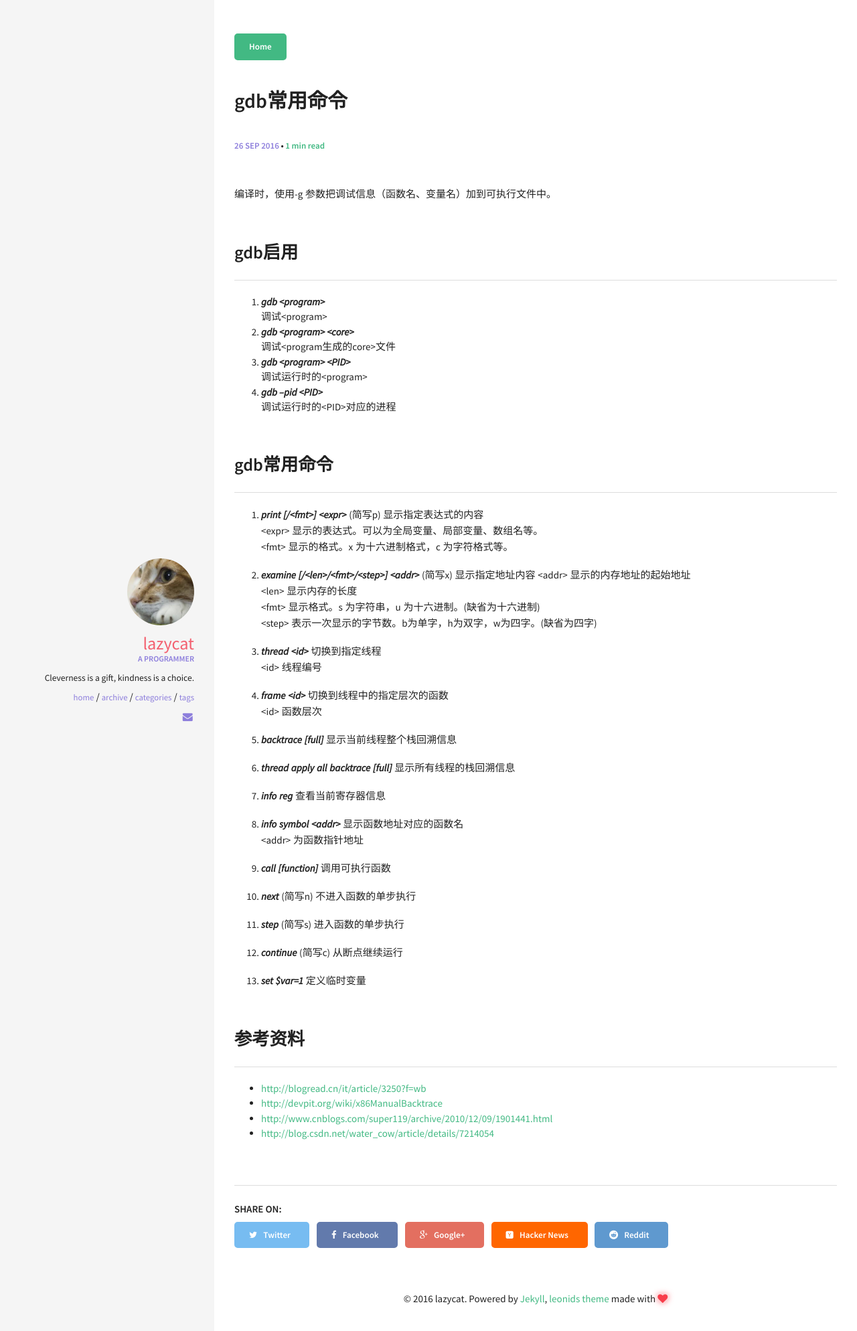
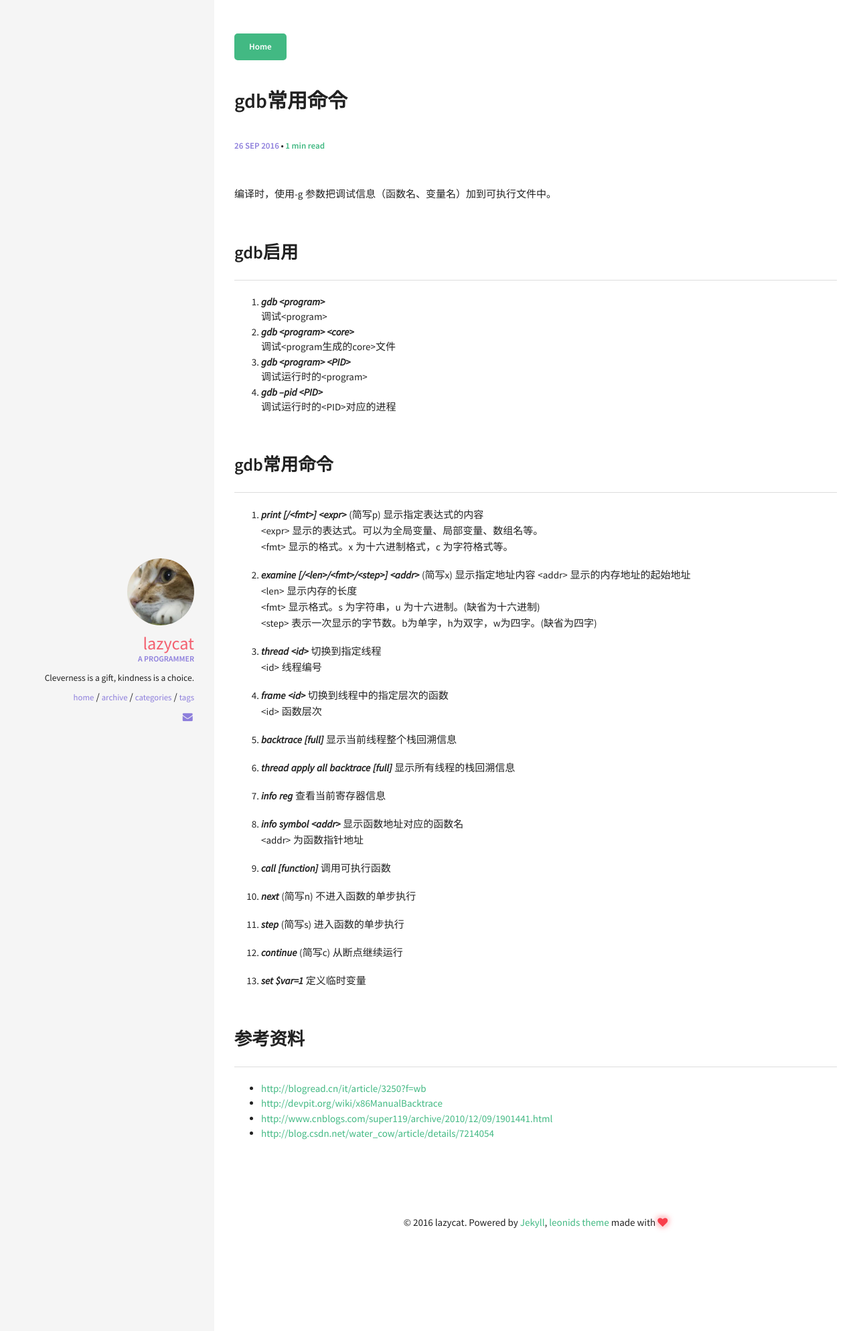
Before and after one commit to iptraveller/iptraveller.github.com, a Jekyll site: the page built from _posts/2016-09-26-linux-gdb.md, in a window 1280 px wide. Shown: the top 1988 px of the page at 67% size. Built offline with Jekyll 4.4.1, drawn with Linux system fonts in a browser that asks for light colours; some of the changed lines change nothing that is shown.

Commit message:
remove button

```diff
--- a/_config.yml
+++ b/_config.yml
@@ -39,29 +39,4 @@
   bio: "Cleverness is a gift, kindness is a choice."
   email: chenxiawei@gmail.com
   disqus-shortname:
-  twitter: #username
-  facebook: #username
-  google:
-    plus: #username
-    analytics:
-    verify:
-    ad-client:
-    ad-slot:
-  bing-verify:
-  github: #username
-  stackoverflow: #123456/username   from a "http://stackoverflow.com/users/123456/username" link
-  linkedin: #username
-  xing: #username
-  instagram: #username
-  lastfm: #username
-  tumblr: #username
-  pinterest: #username
-  foursquare: #username
-  steam: #username
-  dribbble: #username
-  youtube: #username
-  soundcloud: #username
   weibo: #username
-  flickr: #username
-  500px: #username
-  codepen: #username
--- a/_layouts/post.html
+++ b/_layouts/post.html
@@ -40,27 +40,6 @@
   </article>
 </div>
 
-<div class="share-buttons">
-  <h6>Share on: </h6>
-  <ul>
-    <li>
-      <a href="https://twitter.com/intent/tweet?text={{ site.url }}{{ page.url }}" class="twitter btn" title="Share on Twitter"><i class="fa fa-twitter"></i><span> Twitter</span></a>
-    </li>
-    <li>
-      <a href="https://www.facebook.com/sharer/sharer.php?u={{ site.url }}{{ page.url }}" class="facebook btn" title="Share on Facebook"><i class="fa fa-facebook"></i><span> Facebook</span></a>
-    </li>
-    <li>
-      <a href="https://plus.google.com/share?url={{ site.url }}{{ page.url }}" class="google-plus btn" title="Share on Google Plus"><i class="fa fa-google-plus"></i><span> Google+</span></a>
-    </li>
-    <li>
-      <a href="https://news.ycombinator.com/submitlink?u={{ site.url }}{{ page.url }}" class="hacker-news btn" title="Share on Hacker News"><i class="fa fa-hacker-news"></i><span> Hacker News</span></a>
-    </li>
-    <li>
-      <a href="https://www.reddit.com/submit?url={{ site.url }}{{ page.url }}" class="reddit btn" title="Share on Reddit"><i class="fa fa-reddit"></i><span> Reddit</span></a>
-    </li>
-  </ul>
-</div><!-- end share-buttons -->
-
 {% if site.owner.disqus-shortname and page.comments == true %}
 <div id="disqus_thread"></div>
 {% include disqus.html %}
```
